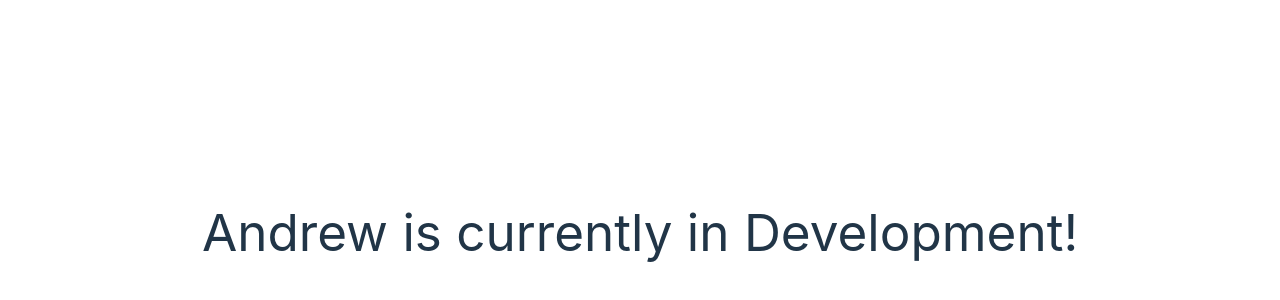
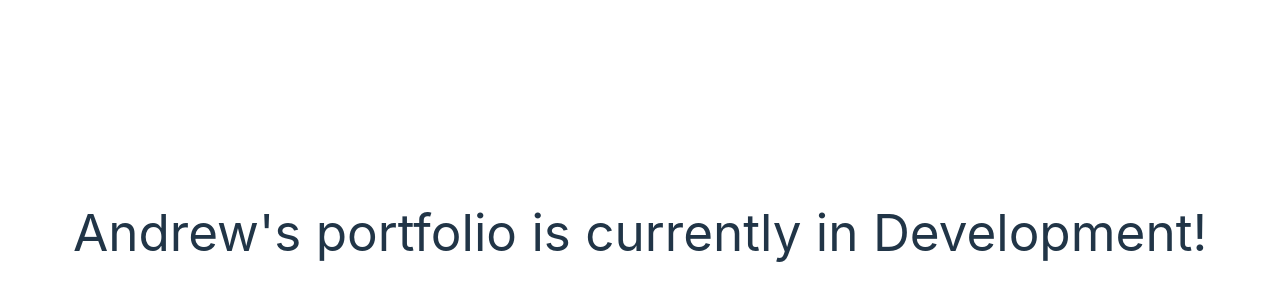
Before and after one commit to AndyPetersen90/my-portfolio, a React (Vite) app: page / in a window 1280 px wide. Shown: the part 168-468 px from the top of the page. Built offline with nearby package versions, Linux system fonts and the light colour scheme.

Commit message:
Main header updated

```diff
--- a/src/App.tsx
+++ b/src/App.tsx
@@ -3,7 +3,7 @@ import "./App.css";
 function App() {
   return (
     <>
-      <h1>Andrew is currently in Development!</h1>
+      <h1>Andrew's portfolio is currently in Development!</h1>
     </>
   );
 }
```
